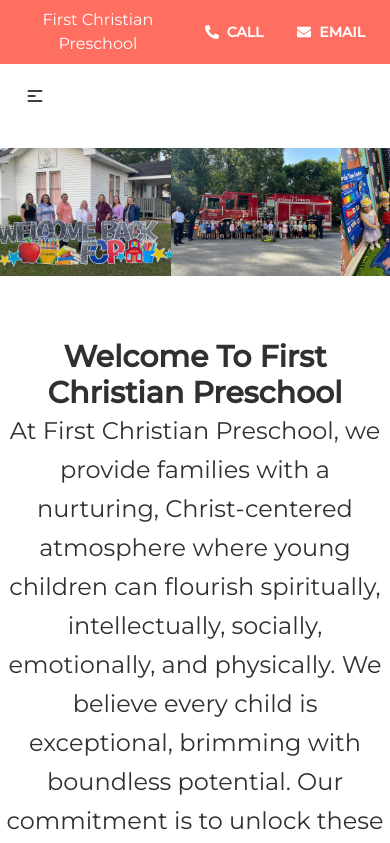
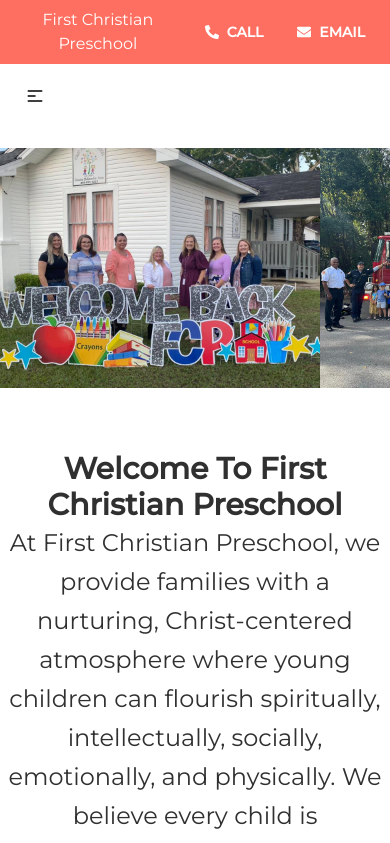
Before and after one commit to adam-brannon09/first-christian-preschool, a React (Create React App) app: page / in a window 390 px wide. Shown: the top 843 px of the page. Built offline with nearby package versions, Linux system fonts and the light colour scheme; a web font is replaced by a local one.

Commit message:
still working on carousel sizing

```diff
--- a/src/index.css
+++ b/src/index.css
@@ -19,8 +19,7 @@
 
 @media (max-width: 640px) {
 	.carousel {
-		height: 8rem;
-		width: auto;
+		height: 15rem;
 	}
 	.paragraph-mobile {
 		width: 100%;
```
